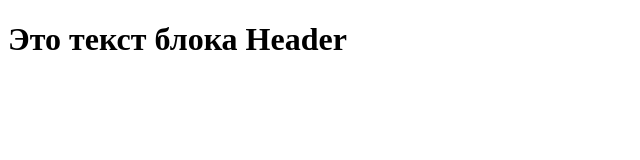
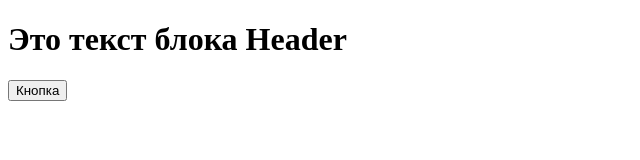
Before and after one commit to Antoshka2001/GitTest, a plain HTML site: page index.html in a window 1280 px wide. Shown: the whole page, without its empty margins (0-640 px from the left). Drawn offline with Linux system fonts and the light colour scheme.

Commit message:
Добавил кнопку

```diff
--- a/index.html
+++ b/index.html
@@ -9,6 +9,9 @@
 <body>
     <header>
         <h1>Это текст блока Header</h1>
+        <div>
+            <input type="button" value="Кнопка">
+        </div>
     </header>
 </body>
 </html>
```
